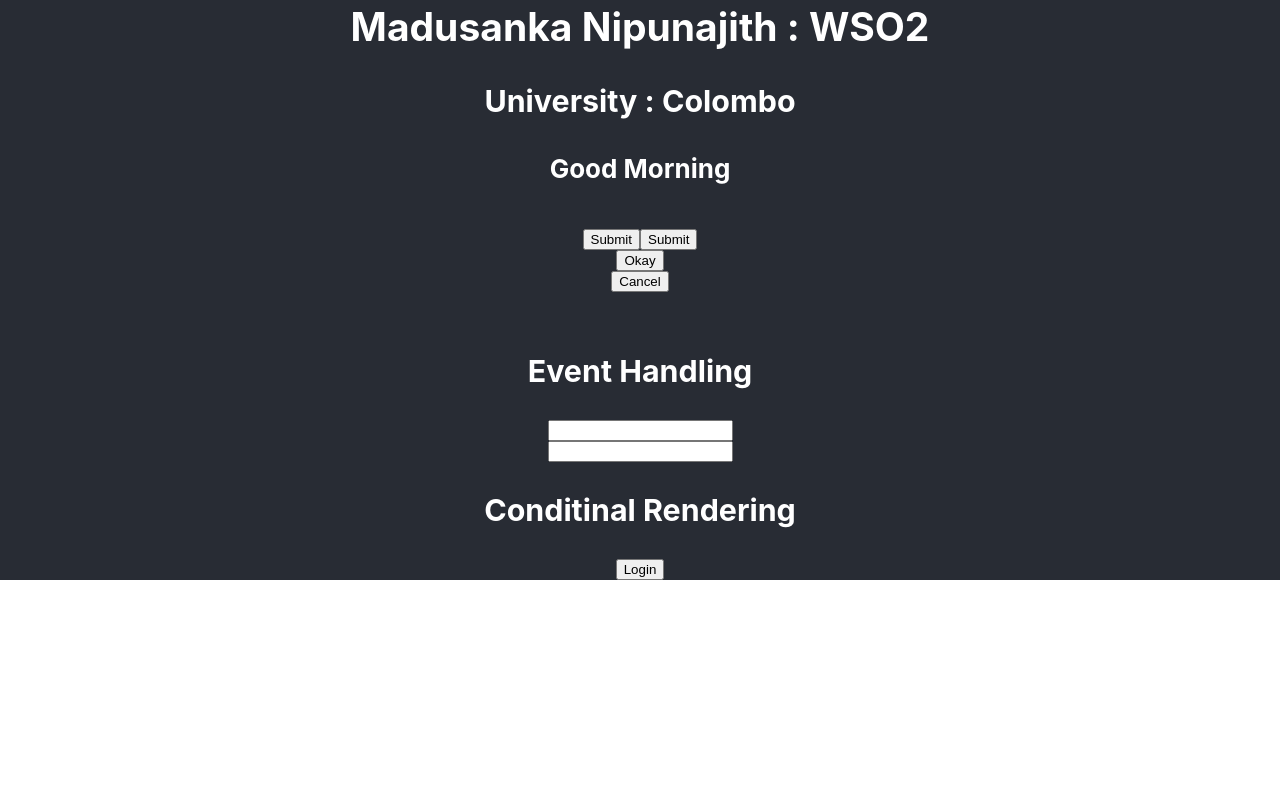
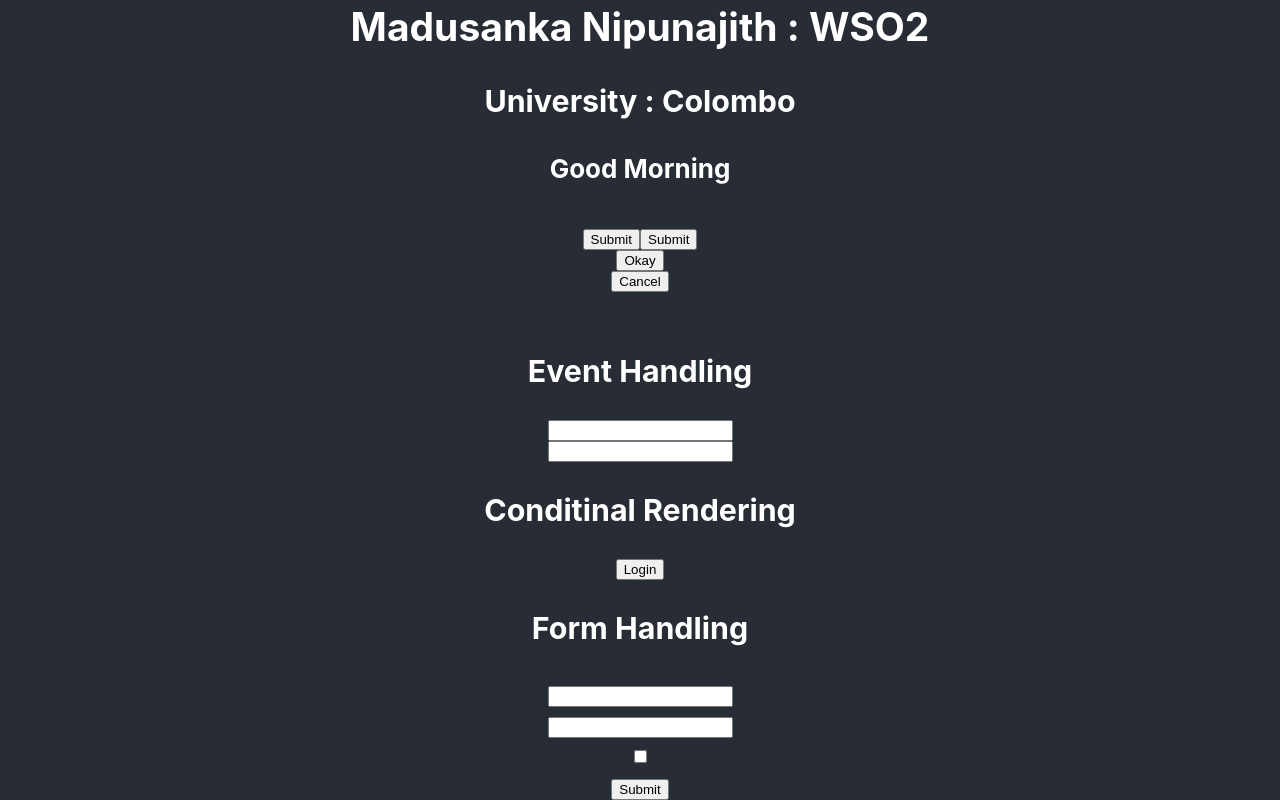
Before and after one commit to madusankanipunajith/React-Project, a React (Create React App) app in the folder programming-kindom/kindom/: page / in a window 1280 px wide. Shown: the part 349-1149 px from the top of the page. Before the commit the page ends 929 px from the top, so only its background shows below. Built offline with nearby package versions, Linux system fonts and the light colour scheme.

Commit message:
Add form submission part 01

```diff
--- a/programming-kindom/kindom/src/App.js
+++ b/programming-kindom/kindom/src/App.js
@@ -2,6 +2,7 @@
 import logo from './logo.svg';
 import './App.css';
 import UserProfile from './components/UserProfile';
+import Form from './components/Form';
 
 function App() {
 
@@ -53,6 +54,8 @@
         {userLoggedIn && <p>Hello Madusanka</p>}
         <button onClick={handleLogin}>{userLoggedIn ? 'Log Out' : 'Login'}</button>
 
+        <h3>Form Handling</h3>
+        <Form/>
       </header>
 
 
--- /dev/null
+++ b/programming-kindom/kindom/src/components/Form/index.js
@@ -0,0 +1,29 @@
+import React from 'react'
+
+function Form() {
+
+    const [data, setData] = React.useState();
+
+    const handleSubmit = (event) => {
+        console.log(data);
+
+        event.preventDefault();
+    }
+
+    const handleChange = (event) => {
+        //console.log(event.target.name, event.target.value);
+        setData({ ...data, [event.target.name]: event.target.type === 'checkbox' ? event.target.checked : event.target.value })
+    }
+
+    return (
+        <form onSubmit={handleSubmit}>
+            <div><input type="text" name="firstName" onChange={handleChange} /></div>
+            <div><input type="text" name="lastName" onChange={handleChange} /></div>
+            <div><input type="checkbox" name='isOk' onChange={handleChange}/></div>
+            <button type='submit'>Submit</button>
+        </form>
+
+    )
+}
+
+export default Form
```
